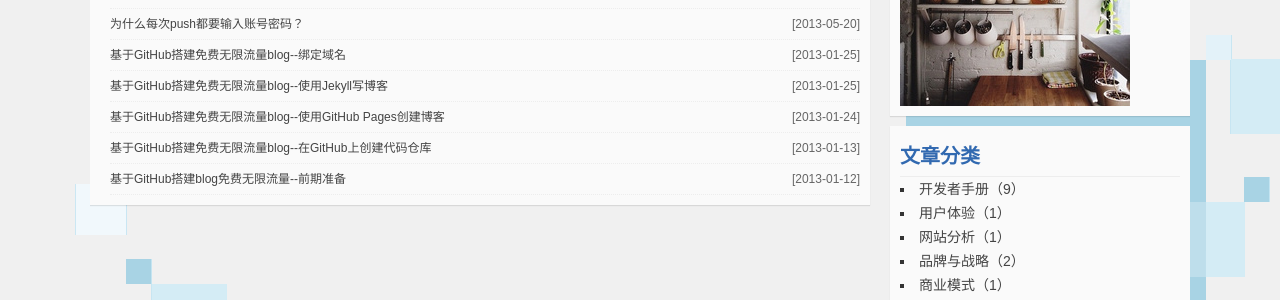
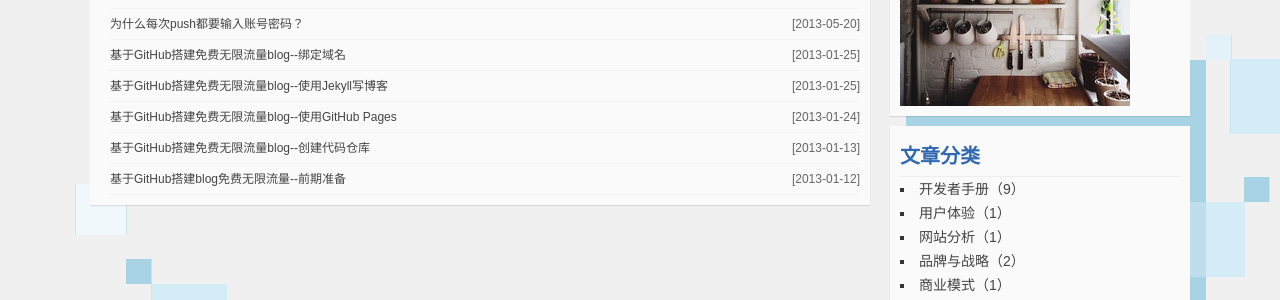
Before and after one commit to godtoo/godtoo.github.com, a Jekyll site: the page built from categorys/developer.html, in a window 1280 px wide. Shown: the part 224-524 px from the top of the page. Built offline with Jekyll 4.4.1, drawn with Linux system fonts in a browser that asks for light colours; nearby versions of some CDN libraries.

```diff
--- a/_posts/2013-01-13-create-repo.md
+++ b/_posts/2013-01-13-create-repo.md
@@ -1,6 +1,6 @@
 ---
 layout: post
-title: "基于GitHub搭建免费无限流量blog--在GitHub上创建代码仓库"
+title: "基于GitHub搭建免费无限流量blog--创建代码仓库"
 img: 201301/repo/git_songshu.jpg
 description: "本篇将介绍如何在GitHub上创建代码仓库，以及如何上传本地项目文件至代码仓库，如何获取代码仓库文件至本地电脑。熟练这两步，是后续创建和发布blog的基础。"
 category: developer
--- a/_posts/2013-01-24-create-blog.md
+++ b/_posts/2013-01-24-create-blog.md
@@ -1,6 +1,6 @@
 ---
 layout: post
-title: "基于GitHub搭建免费无限流量blog--使用GitHub Pages创建博客"
+title: "基于GitHub搭建免费无限流量blog--使用GitHub Pages"
 img: 201301/cblog/blog.jpg
 category: developer
 tags: [Github]
```
